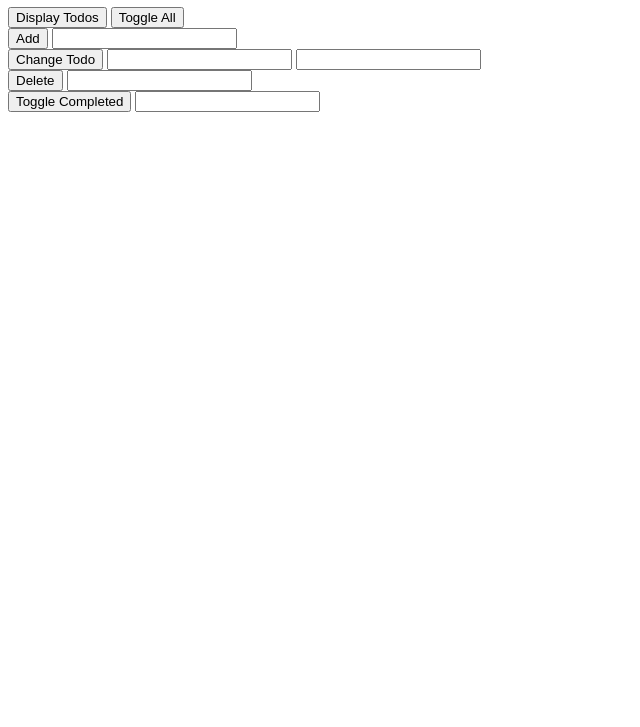
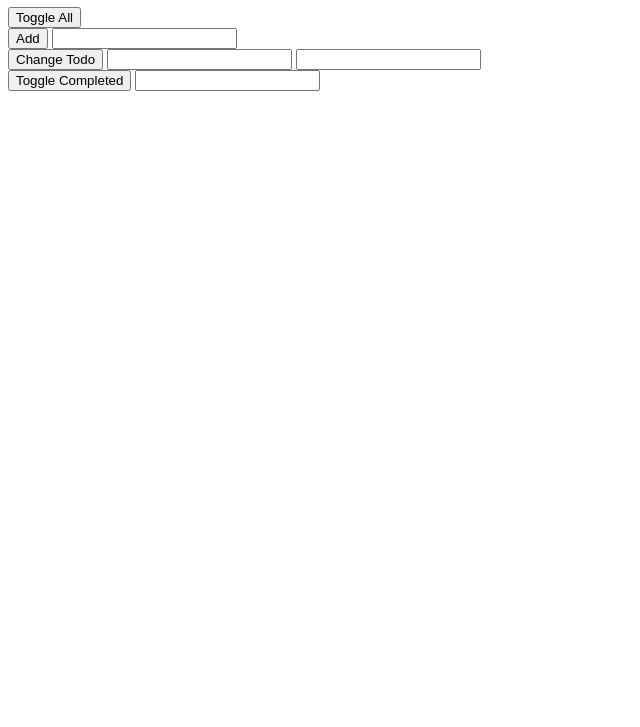
Before and after one commit to ThisisMendez/practicaljavascript, a plain HTML site: page index.html in a window 1280 px wide. Shown: the part 73-800 px from the top of the page, without its empty margins (0-640 px from the left). Drawn offline with Linux system fonts and the light colour scheme.

Commit message:
added event listeners & removed delete div

```diff
--- a/index.html
+++ b/index.html
@@ -2,14 +2,12 @@
 <html>
 
 <head>
-    <link rel= "stylesheet" href="style.css">
 </head>
 
 <body>
     <h1>Todo List</h1>
 
     <div>
-        <button onclick= "handlers.displayTodos()"> Display Todos</button>
         <button onclick= "handlers.toggleAll()">Toggle All</button>
     </div>
 
@@ -25,15 +23,11 @@
     </div>
 
     <div>
-        <button onclick="handlers.deleteTodo()">Delete</button>
-        <input id="deleteTodoPositionInput" type="number">
-    </div>
-
-    <div>
         <button onclick="handlers.toggleCompleted()">Toggle Completed</button>
         <input id="toggleCompletedPositionInput" type="number">
     </div>
-
+    <ul>
+    </ul>
     <script src="todo.js"></script>
 </body>
 
--- a/todo.js
+++ b/todo.js
@@ -94,4 +94,3 @@ var view = {
             }
         }
     };
-}
```
